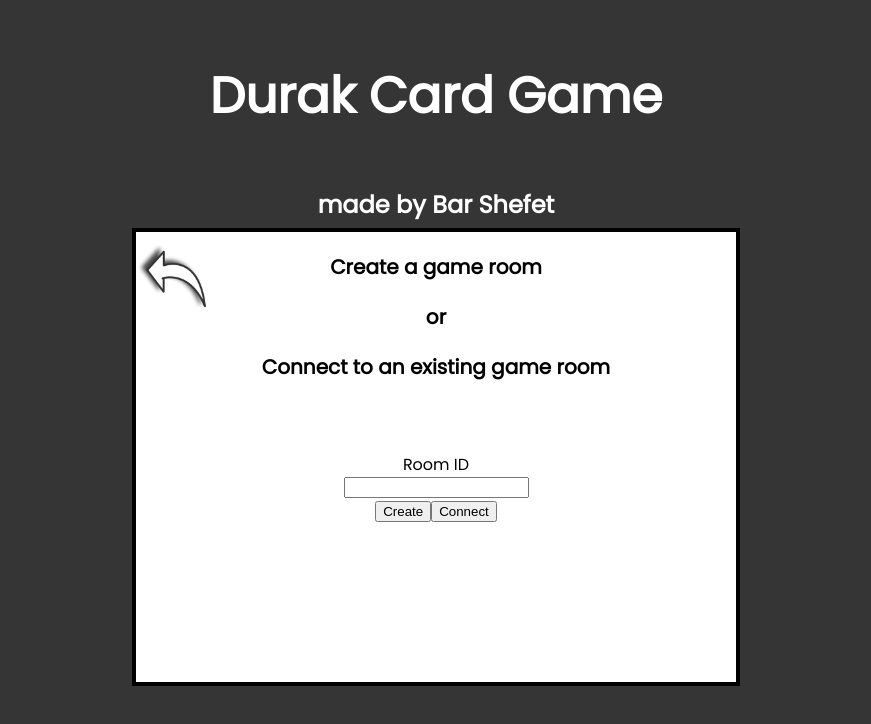
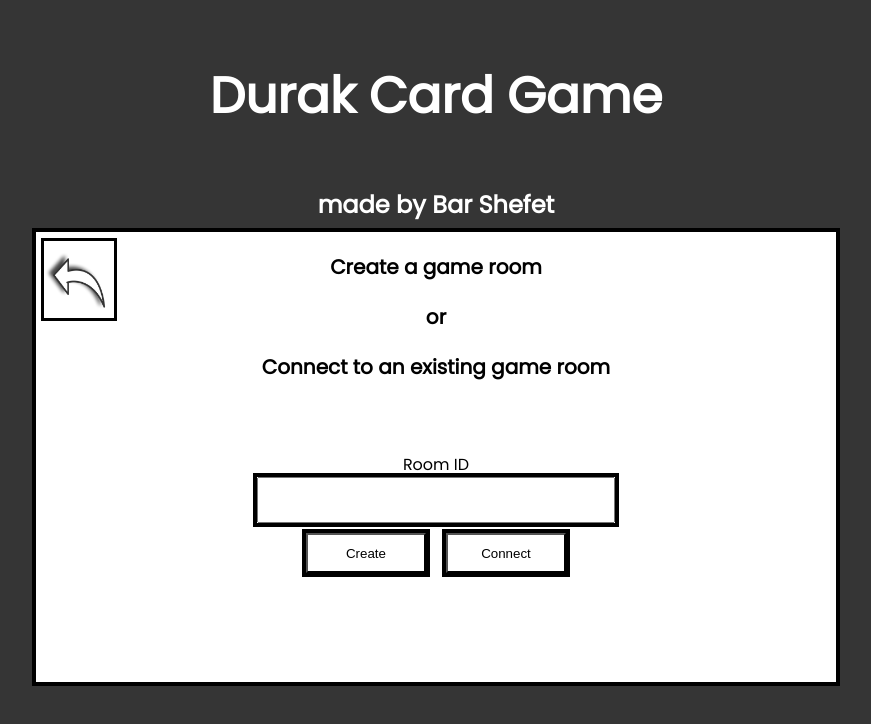
Before and after one commit to barshefet/Durak-card-game, a React (Create React App) app in the folder src/client/: page / in a window 1280 px wide. Shown: the top 724 px of the page, without its empty margins (204-1075 px from the left). Built offline with nearby package versions, Linux system fonts and the light colour scheme.

Commit message:
new design for the Menu PopUp

```diff
--- a/src/client/src/components/HomeComponents/Popup.scss
+++ b/src/client/src/components/HomeComponents/Popup.scss
@@ -9,9 +9,9 @@
     z-index: 100;
     position: fixed;
     top: 29%;
-    left: calc(50% - 300px);
+    left: calc(50% - 400px);
     height: 450px;
-    width: 600px;
+    width: 800px;
     background-color: white;
     outline: black solid 4px;
     .title {
@@ -27,14 +27,30 @@
         margin-top: 60px;
         form {
             @include align();
+            input{
+                width: 350px;
+                height: 40px;
+                text-align: center;
+                font-size: 25px;
+                font-weight: 600;
+                outline: black solid 4px;
+            }
+            .btn{
+                margin: 10px;
+                width: 120px;
+                height: 40px;
+                outline: black solid 4px;
+                background-color: white;
+            }
         }
         .close-window {
             transform: scaleY(-1);
             position: absolute;
-            top: 0;
-            left: 0;
+            top: 2%;
+            left: 1%;
+            outline: black solid 3px;
             img {
-                height: 80px;
+                height: 70px;
             }
             &:hover {
                 transform: scaleY(-1.1) scaleX(1.1);
--- a/src/client/src/components/HomeComponents/Popup.tsx
+++ b/src/client/src/components/HomeComponents/Popup.tsx
@@ -18,8 +18,8 @@ const Popup = (props: any) => {
             <label htmlFor="">Room ID</label>
             <input type="text" />
             <div className="buttons">
-            <button type="submit">Create</button>
-            <button type="submit">Connect</button>
+            <button type="submit"className="btn">Create</button>
+            <button type="submit" className="btn">Connect</button>
             </div>
           </form>
         </div>
```
